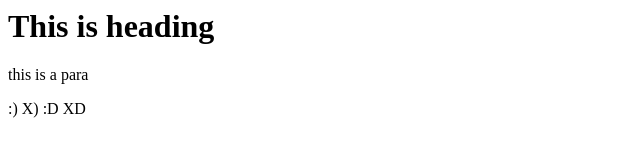
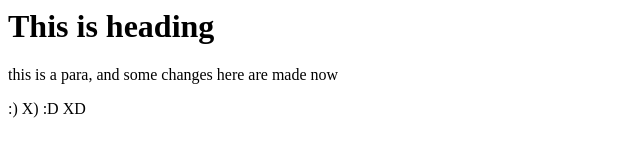
Before and after one commit to skumar4230/awesome-repo, a plain HTML site: page index.html in a window 1280 px wide. Shown: the whole page, without its empty margins (0-640 px from the left). Drawn offline with Linux system fonts and the light colour scheme.

Commit message:
changed something

```diff
--- a/index.html
+++ b/index.html
@@ -1,6 +1,6 @@
 <html>
 <title>This is my website </title>
 <h1>This is heading</h1>
-<p>this is a para</p>
+<p>this is a para, and some changes here are made now</p>
 <p>:) X) :D XD</p>
 </html>
```
